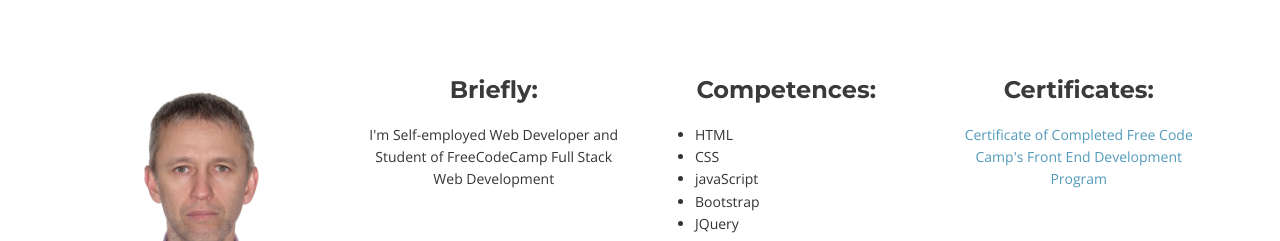
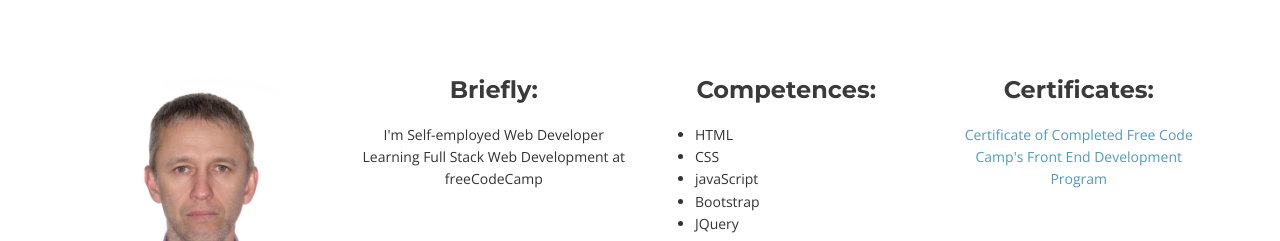
Before and after one commit to YevhenSu/Portfolio_freeCodeCamp, a plain HTML site: page index.html in a window 1280 px wide. Shown: the part 874-1115 px from the top of the page. Drawn offline with nearby package versions, Linux system fonts and the light colour scheme.

Commit message:
Update index.html

```diff
--- a/index.html
+++ b/index.html
@@ -68,7 +68,7 @@
                     <div class="col-xs-12 col-sm-3 col-md-3 col-lg-3" data-wow-delay="0.3s">
                         <div class="box-about wow bounceInDown">
                         <h4>Briefly:</h4>
-                        <p>I'm Self-employed Web Developer and Student of FreeCodeCamp Full Stack Web Development</p>
+                        <p>I'm Self-employed Web Developer Learning Full Stack Web Development at freeCodeCamp</p>
                         </div>
                     </div>
                     <div class="col-xs-12 col-sm-3 col-md-3 col-lg-3" data-wow-delay="0.5s">
```
